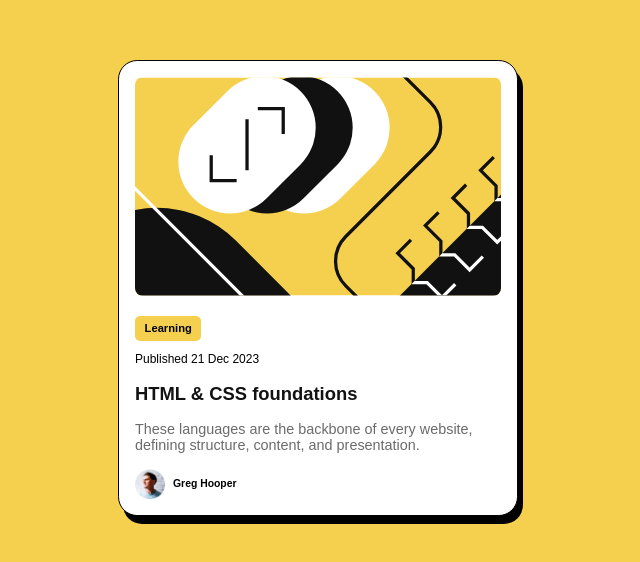
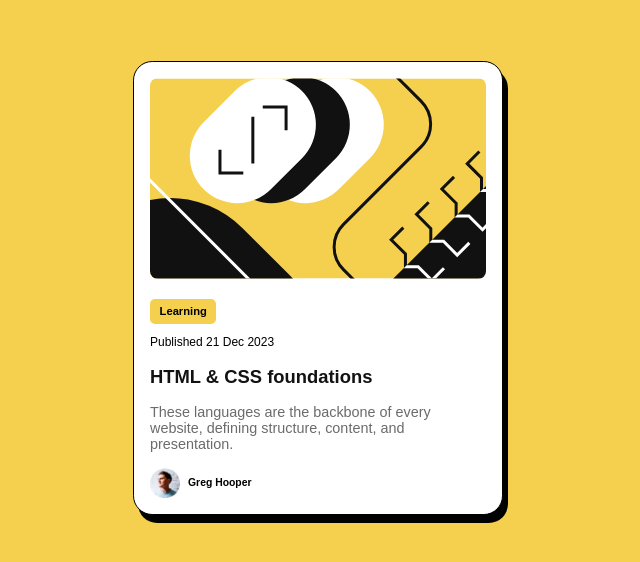
Before and after one commit to Sheyon565/BlogPreviewCard, a plain HTML site: page index.html in a window 1280 px wide. Shown: the part 112-674 px from the top of the page, without its empty margins (322-962 px from the left). Drawn offline with Linux system fonts and the light colour scheme; a web font is replaced by a local one.

Commit message:
Reverting to 370

```diff
--- a/css/style.css
+++ b/css/style.css
@@ -40,7 +40,7 @@ body {
 }
 
 .card {
-    width: min(100%, 400px);
+    width: min(100%, 370px);
     padding: 1rem;
     border-radius: 1.2rem;
     border: 1px solid #000;
```
